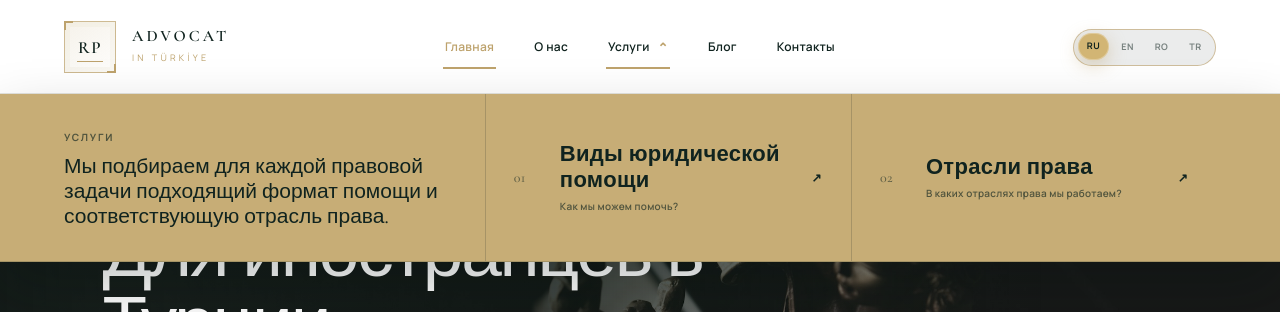
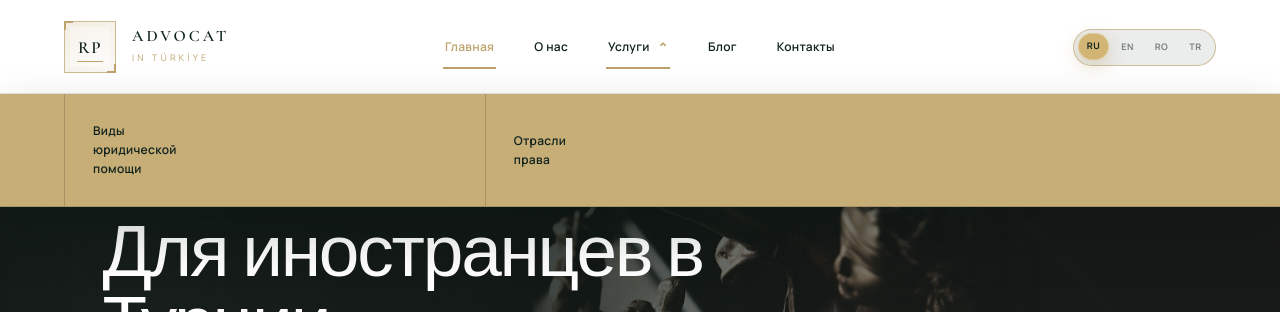
Before and after one commit to hakanbenli47-ctrl/avkt, a Next.js app: page / in a window 1280 px wide. Both pictures are taken after a click on the heading "Открыть меню услуг". Shown: the top 312 px of the page. Built offline with nearby package versions, Linux system fonts and the light colour scheme; no server answers.

Commit message:
Faaliyetler menüsünü sadeleştir

```diff
--- a/app/components/SiteHeader.tsx
+++ b/app/components/SiteHeader.tsx
@@ -29,10 +29,9 @@ export default function SiteHeader({ overlay = false }: { overlay?: boolean }) {
         <Link href="/hakkimizda" className={isAbout ? "active" : ""} aria-current={isAbout ? "page" : undefined}>Hakkımızda</Link>
         <details className={`activity-menu ${isActivities ? "active" : ""}`} ref={activityMenu}>
           <summary aria-label="Faaliyetlerimiz menüsünü aç">Faaliyetlerimiz <span aria-hidden="true">⌄</span></summary>
-          <div className="activity-panel">
-            <div className="activity-panel-intro"><small>Faaliyetlerimiz</small><strong>Hukuki ihtiyacı, doğru hizmet biçimi ve doğru hukuk alanıyla eşleştiriyoruz.</strong></div>
-            <Link href="/faaliyetlerimiz#faaliyet-turleri" onClick={closeActivityMenu}><span>01</span><div><b>Faaliyet Türleri</b><small>Nasıl destek veriyoruz?</small></div><i aria-hidden="true">↗</i></Link>
-            <Link href="/faaliyetlerimiz#faaliyet-alanlari" onClick={closeActivityMenu}><span>02</span><div><b>Faaliyet Alanları</b><small>Hangi hukuk alanlarında çalışıyoruz?</small></div><i aria-hidden="true">↗</i></Link>
+          <div className="activity-panel simple-activity-panel">
+            <Link href="/faaliyetlerimiz#faaliyet-turleri" onClick={closeActivityMenu}>Faaliyet Türleri</Link>
+            <Link href="/faaliyetlerimiz#faaliyet-alanlari" onClick={closeActivityMenu}>Faaliyet Alanları</Link>
           </div>
         </details>
         <Link href="/yazilar" className={isBlog ? "active" : ""} aria-current={isBlog ? "page" : undefined}>Blog</Link>
```
